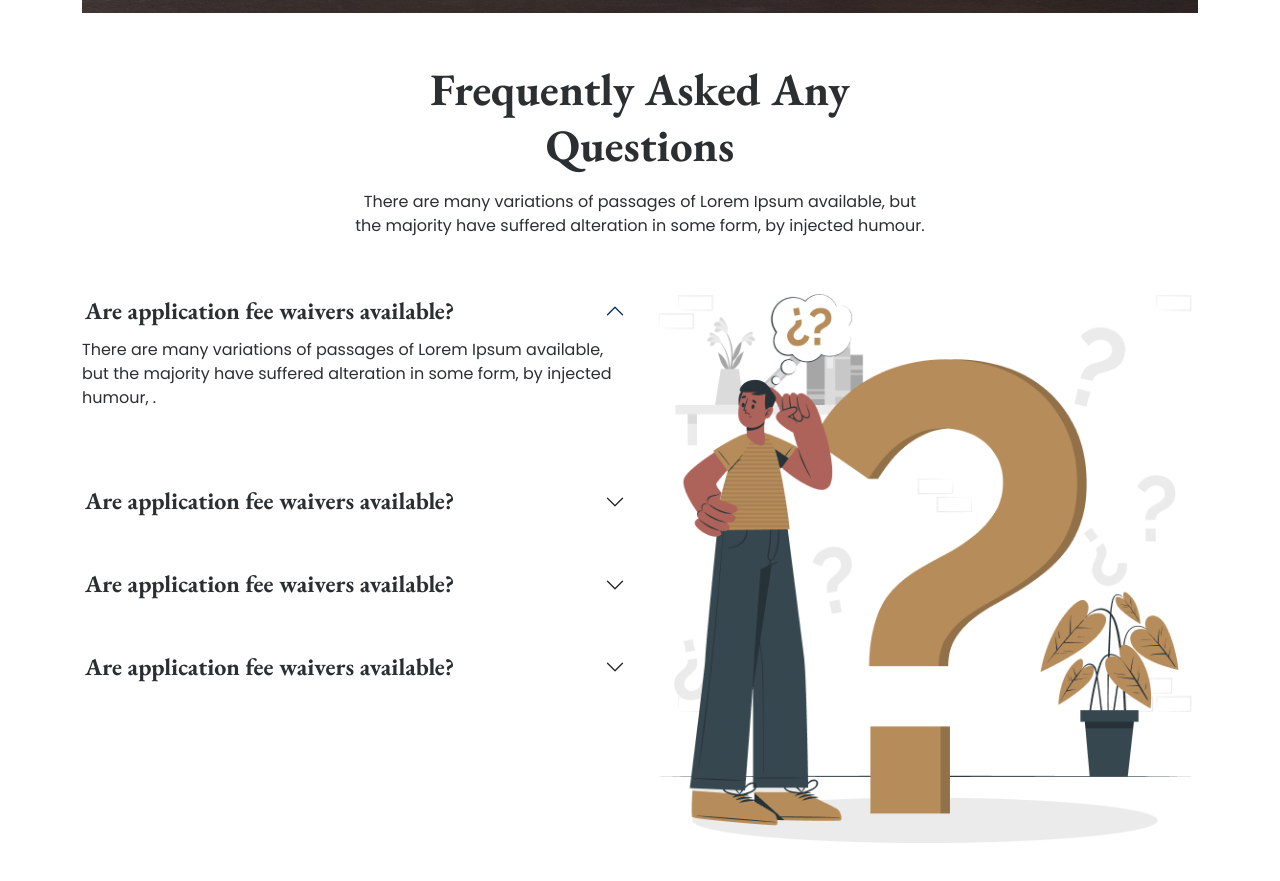
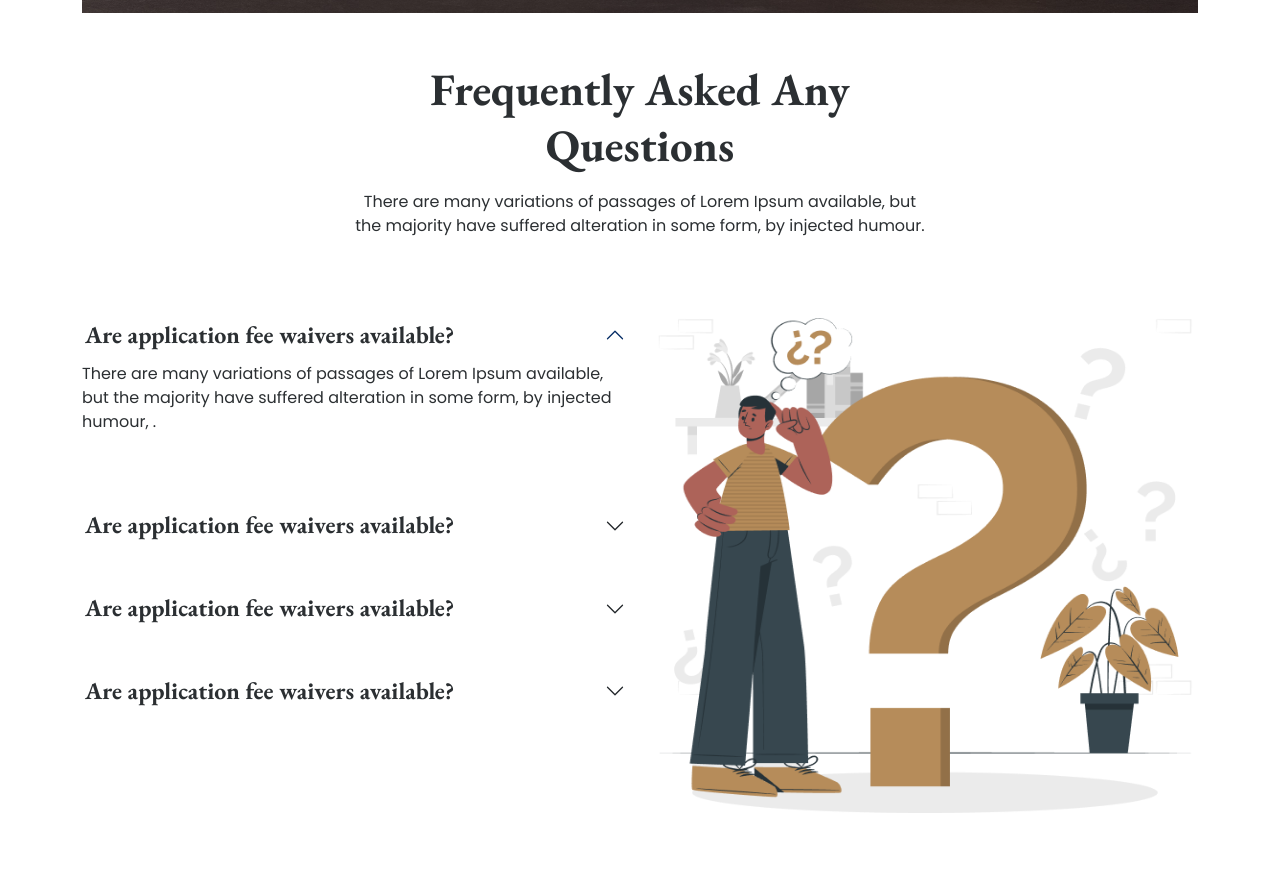
Before and after one commit to hasiburrahmanbiplab/legal-solution, a plain HTML site: page index.html in a window 1280 px wide. Shown: the part 2468-3349 px from the top of the page. Drawn offline with nearby package versions, Linux system fonts and the light colour scheme.

Commit message:
equestion part added

```diff
--- a/css/responsive.css
+++ b/css/responsive.css
@@ -39,6 +39,10 @@
     .practice-content{
         grid-template-columns: 1fr 1fr;
     }
+    .question-image img{
+        width: 90%;
+        height: 90%;
+    }
 
 }
 @media (min-width:992px) and (max-width:1199.99px){
--- a/css/style.css
+++ b/css/style.css
@@ -139,7 +139,6 @@ ul{
 }
  .main-accordion .inner-item {
 	border: none;
-
 }
 .main-accordion .inner-btn{
     padding: 3px;
@@ -156,4 +155,10 @@ ul{
  .main-accordion .inner-body {
 	padding: 10px 0;
 }
+.question-image img{
+    width: 100%;
+    height: 90%;
+}
 /* question part end */
+/* <p class="fs-6 poppines fw-nomal text-secondary-emphasis lh-base">There are many variations of passages of Lorem Ipsum available, but the majority have suffered alteration in some form, by injected humour</p> */
+/* fs-4 eb-garamond fw-bold text-secondary-emphasis"  */
--- a/index.html
+++ b/index.html
@@ -259,7 +259,7 @@
       </section>
       <section id="question" class="my-5">
         <div class="container">
-          <div class="row question-container gap-4">
+          <div class="row question-container gap-md-5">
             <div class="col-12">
               <div class="question-heading m-auto">
                 <h2 class="section-h2 eb-garamond fw-bold text-secondary-emphasis text-capitalize lh-sm text-center">Frequently Asked Any Questions</h2>
@@ -267,8 +267,8 @@
             </div>
             </div>
             <div class="col-12">
-              <div class="row">
-                <div class="col-12 col-md-6">
+              <div class="row gap-2 gap-md-0">
+                <div class="col-12 col-md-6 h-100">
                   <div class="accordion main-accordion" id="accordionPanelsStayOpenExample">
                     <div class="accordion-item inner-item mb-5">
                       <h2 class="accordion-header">
@@ -307,7 +307,7 @@
                       </div>
                     </div>
 
-                    <div class="accordion-item inner-item mb-5">
+                    <div class="accordion-item inner-item mb-3">
                       <h2 class="accordion-header">
                         <button class="accordion-button inner-btn collapsed fs-4 eb-garamond fw-bold text-secondary-emphasis" type="button" data-bs-toggle="collapse" data-bs-target="#panelsStayOpen-collapseFour" aria-expanded="false" aria-controls="panelsStayOpen-collapseFour">
                           Are application fee waivers available?
@@ -321,8 +321,8 @@
                     </div>
                   </div>
                 </div>
-                <div class="col-12 col-md-6">
-                  <img src="images/faq.png" class="w-100  object-fit-cover" alt="">
+                <div class="col-12 col-md-6 question-image d-flex justify-content-center align-items-start">
+                  <img src="images/faq.png" alt="">
                 </div>
               </div>
             </div>
```
